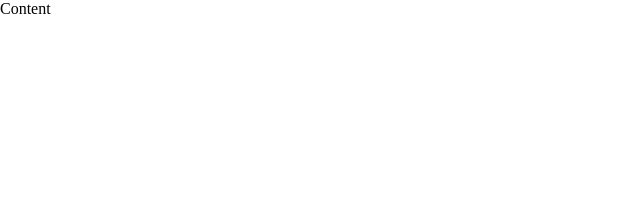
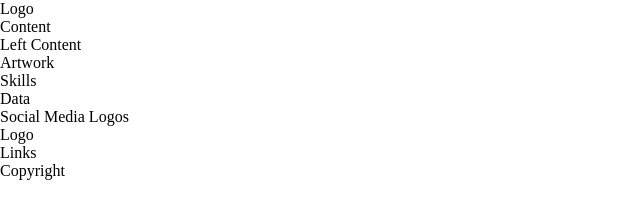
Before and after one commit to ChristianSeelemann/portfolio, a plain HTML site: page index.html in a window 1280 px wide. Shown: the whole page, without its empty margins (0-640 px from the left). Drawn offline with Linux system fonts and the light colour scheme.

Commit message:
Added basic structure

```diff
--- a/index.html
+++ b/index.html
@@ -8,6 +8,29 @@
     <link rel="stylesheet" href="styles/style.css" />
   </head>
   <body>
-    Content
+    <header>
+      <div class="logo">Logo</div>
+      <div class="content">Content</div>
+    </header>
+
+    <main>
+      <section id="hero">
+        <div class="left">Left Content</div>
+        <div class="artwork">Artwork</div>
+      </section>
+
+      <section id="skills">Skills</section>
+
+      <section id="contact">
+        <div class="data">Data</div>
+        <div class="social">Social Media Logos</div>
+      </section>
+    </main>
+
+    <footer>
+      <div class="logo">Logo</div>
+      <div class="links">Links</div>
+      <div class="copyright">Copyright</div>
+    </footer>
   </body>
 </html>
```
